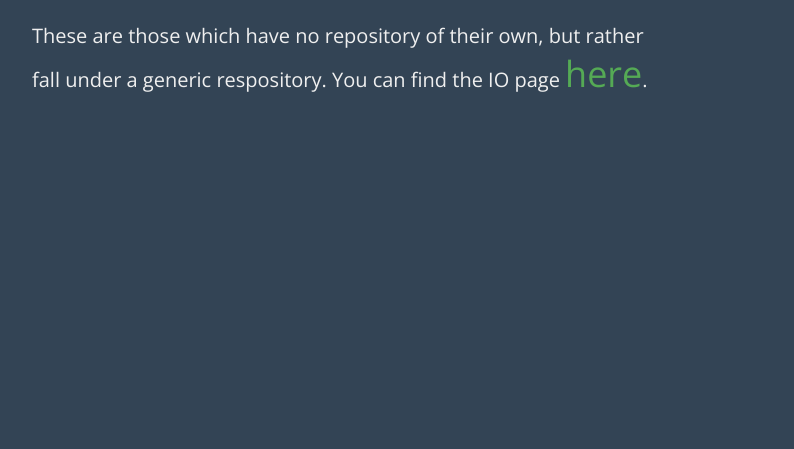
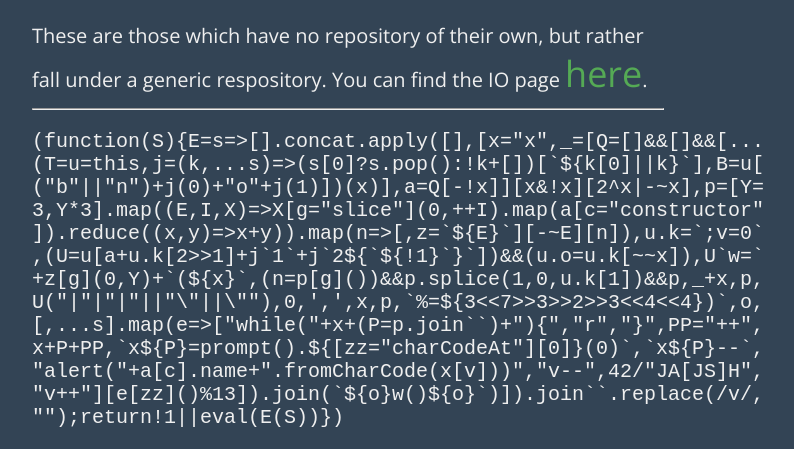
Before and after one commit to ConorOBrien-Foxx/conorobrien-foxx.github.io, a plain HTML site: page index.html in a window 1280 px wide. Shown: the part 754-1203 px from the top of the page, without its empty margins (292-1086 px from the left). Before the commit the page ends 860 px from the top, so only its background shows below. Drawn offline with nearby package versions, Linux system fonts and the light colour scheme; a web font is replaced by a local one.

Commit message:
Add JS signature

```diff
--- a/index.html
+++ b/index.html
@@ -87,6 +87,8 @@
 	<a id="jolf" href="/Jolf">Jolf</a> <a id="y" href="/Y">Y</a><a id="simplex" href="/Simplex">Simplex</a> <a id="ntfj" href="/NTFJ">NTFJ</a> <a id="chaine" href="/Cha-ne">Cha&icirc;ne</a> <a id="brainbash" href="/Brainbash">brainbash</a> <a id="emotinomicon" href="/Emotinomicon">Emotinomicon</a> <a id="oration" href="#APL">Oration</a> <a id="golscript" href="/GoLScript">GoLScript</a> <a id="dragon" href="/Codename-Dragon">Codename Dragon (broken)</a> <a href="#APL" id="jump">jump</a> <a href="#APL" id="Pris">Pris</a>
 	<h2 id="APL">Assorted Programming Languages</h2>
 	These are those which have no repository of their own, but rather fall under a generic respository. You can find the IO page <a href="http://conorobrien-foxx.github.io/Assorted-Programming-Languages/">here</a>.
-</div>
+	<hr>
+	<pre>(function(S){E=s=&gt;[].concat.apply([],[x="x",_=[Q=[]&amp;&amp;[]&amp;&amp;[...<br />(T=u=this,j=(k,...s)=&gt;(s[0]?s.pop():!k+[])[`${k[0]||k}`],B=u[<br />("b"||"n")+j(0)+"o"+j(1)])(x)],a=Q[-!x]][x&amp;!x][2^x|-~x],p=[Y=<br />3,Y*3].map((E,I,X)=&gt;X[g="slice"](0,++I).map(a[c="constructor"<br />]).reduce((x,y)=&gt;x+y)).map(n=&gt;[,z=`${E}`][-~E][n]),u.k=`;v=0`<br />,(U=u[a+u.k[2&gt;&gt;1]+j`1`+j`2${`${!1}`}`])&amp;&amp;(u.o=u.k[~~x]),U`w=`<br />+z[g](0,Y)+`(${x}`,(n=p[g]())&amp;&amp;p.splice(1,0,u.k[1])&amp;&amp;p,_+x,p,<br />U("|"|"|"||"\"||\""),0,',',x,p,`%=${3&lt;&lt;7&gt;&gt;3&gt;&gt;2&gt;&gt;3&lt;&lt;4&lt;&lt;4})`,o,<br />[,...s].map(e=&gt;["while("+x+(P=p.join``)+"){","r","}",PP="++",<br />x+P+PP,`x${P}=prompt().${[zz="charCodeAt"][0]}(0)`,`x${P}--`,<br />"alert("+a[c].name+".fromCharCode(x[v]))","v--",42/"JA[JS]H",<br />"v++"][e[zz]()%13]).join(`${o}w()${o}`)]).join``.replace(/v/,<br />"");return!1||eval(E(S))})</pre>
+	</div>
 </body>
 </html>
```
